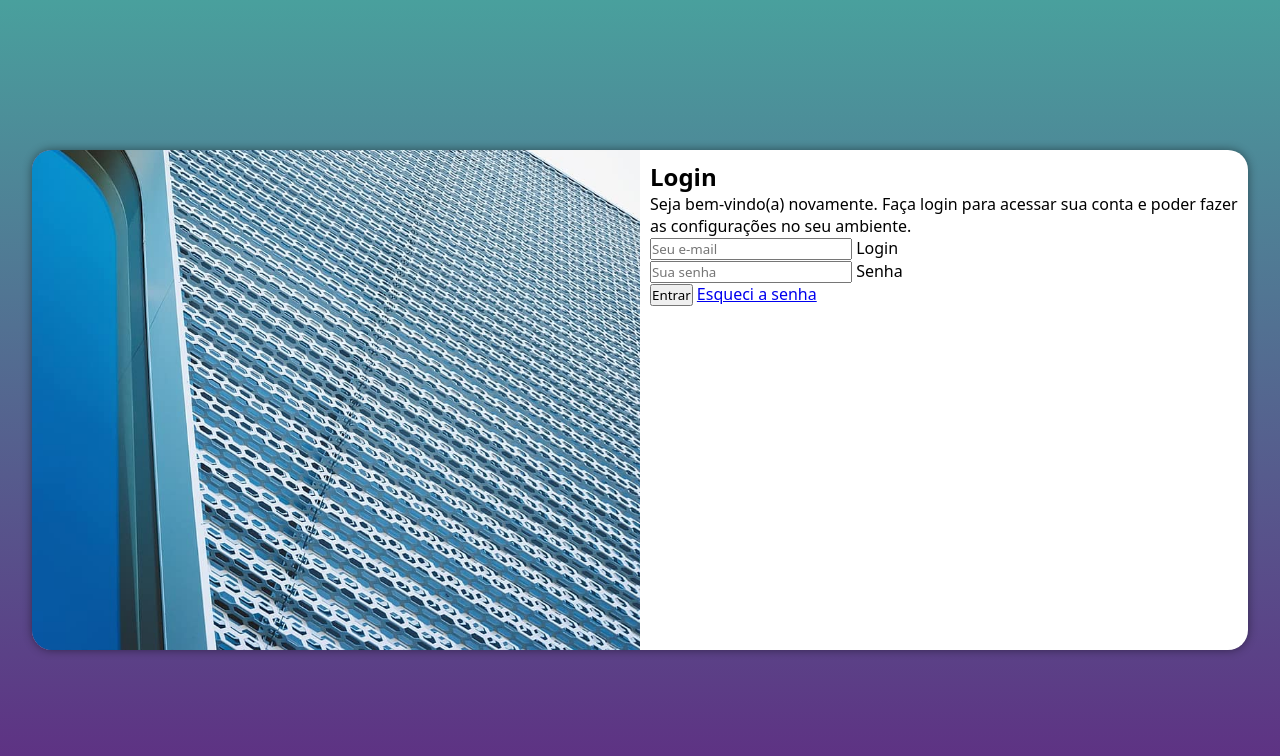
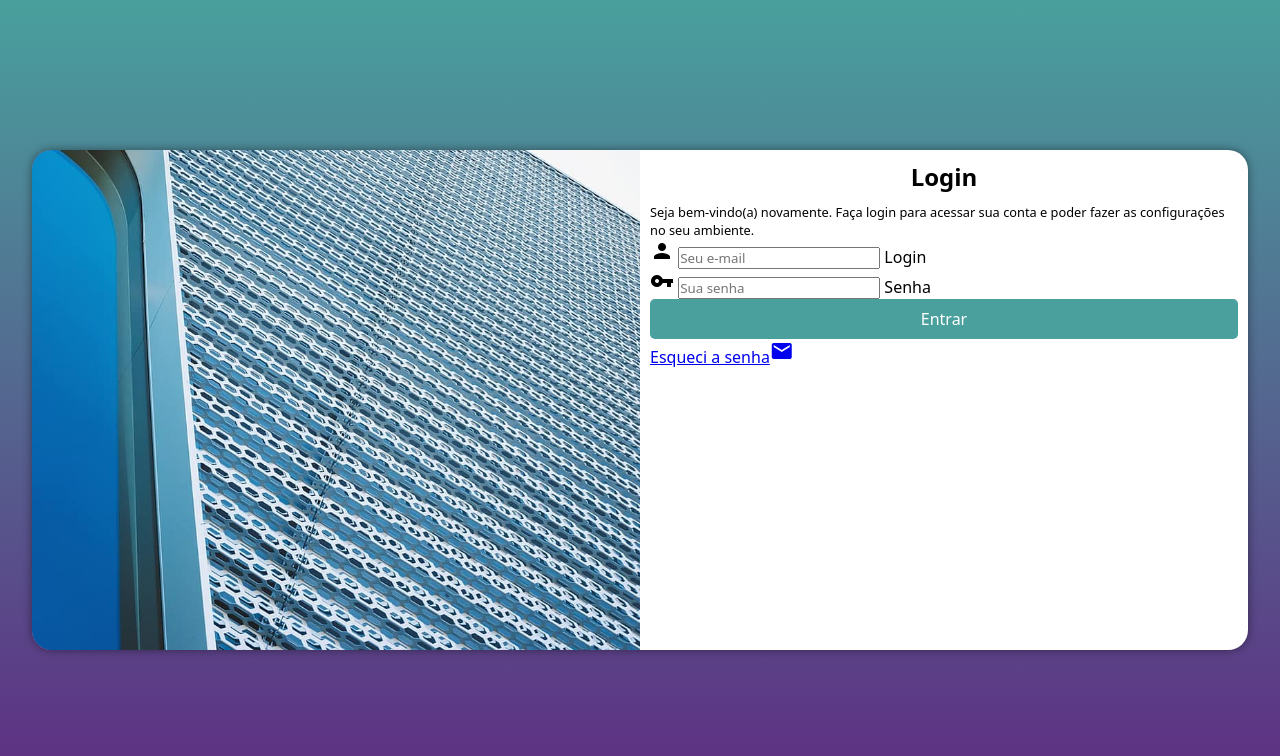
Before and after one commit to adalberto-martins/projeto-login-vip, a plain HTML site: page index.html in a window 1280 px wide. Drawn offline with Linux system fonts and the light colour scheme.

Commit message:
adicionando icones

```diff
--- a/estilos/style.css
+++ b/estilos/style.css
@@ -60,3 +60,25 @@ section#login > div#formulario {
     display: block;
     padding: 10px;
 }
+
+div#formulario > h1 {
+    text-align: center;
+    margin-bottom: 10px;
+}
+
+div#formulario > p {
+    font-size: 0.8em;
+}
+
+form > input[type=submit] {
+    display: block;
+    font-size: 1em;
+    width: 100%;
+    height: 40px;
+    background-color: #49a09d;
+    color: white;
+    border: none;
+    border-radius: 5px
+    ;
+
+}
--- a/index.html
+++ b/index.html
@@ -4,6 +4,7 @@
     <meta charset="UTF-8">
     <meta name="viewport" content="width=device-width, initial-scale=1.0">
     <title>login</title>
+    <link href="https://fonts.googleapis.com/icon?family=Material+Icons" rel="stylesheet">
     <link rel="stylesheet" href="estilos/style.css">
     <link rel="stylesheet" href="estilos/media-query.css">
 </head>
@@ -18,15 +19,17 @@
                 <p>Seja bem-vindo(a) novamente. Faça login para acessar sua conta e poder fazer as configurações no seu ambiente.</p>
                 <form action="login.php" method="post" autocomplete="on" >
                     <div class="campo">
+                        <span class="material-icons">person</span>
                         <input type="email" name="login" id="ilogin" placeholder="Seu e-mail" autocomplete="email" required maxlength="30">
                         <label for="ilogin">Login</label>
                     </div>
                     <div class="campo">
+                        <span class="material-icons">vpn_key</span>
                         <input type="password" name="senha" id="isenha" placeholder="Sua senha" autocomplete="current-password" required minlength="8" maxlength="20">
                         <label for="isenha">Senha</label>
                     </div>
                     <input type="submit" value="Entrar">
-                    <a href="esqueci.html" class="botao">Esqueci a senha</a>
+                    <a href="esqueci.html" class="botao">Esqueci a senha<span class="material-icons">mail</span></a>
                 </form>
             </div>
         </section>
```
